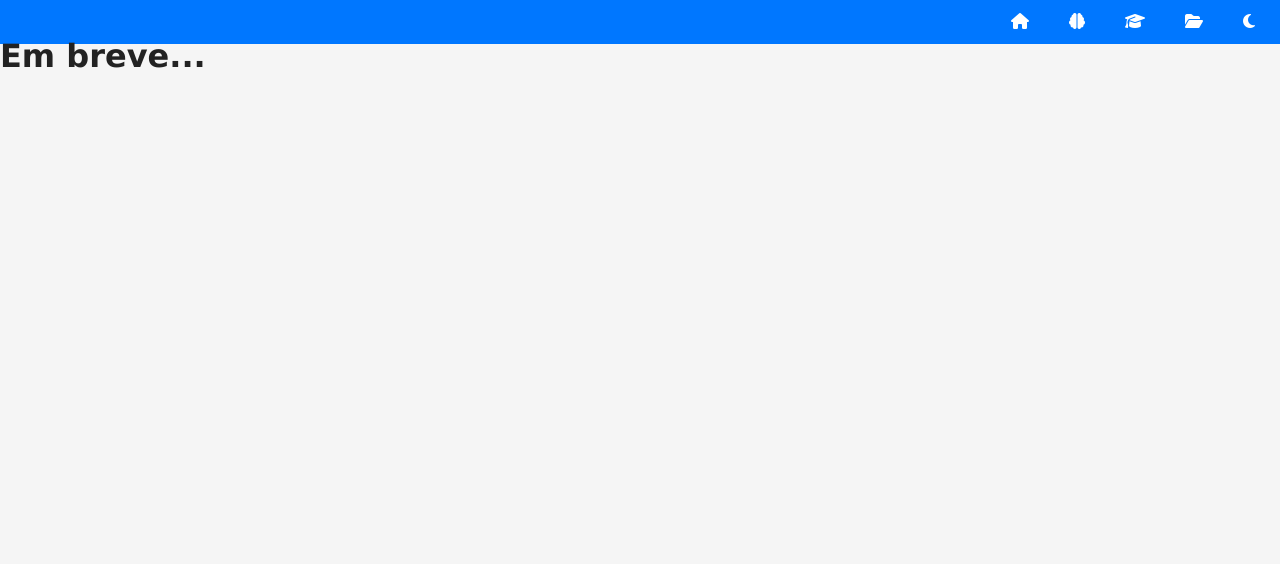
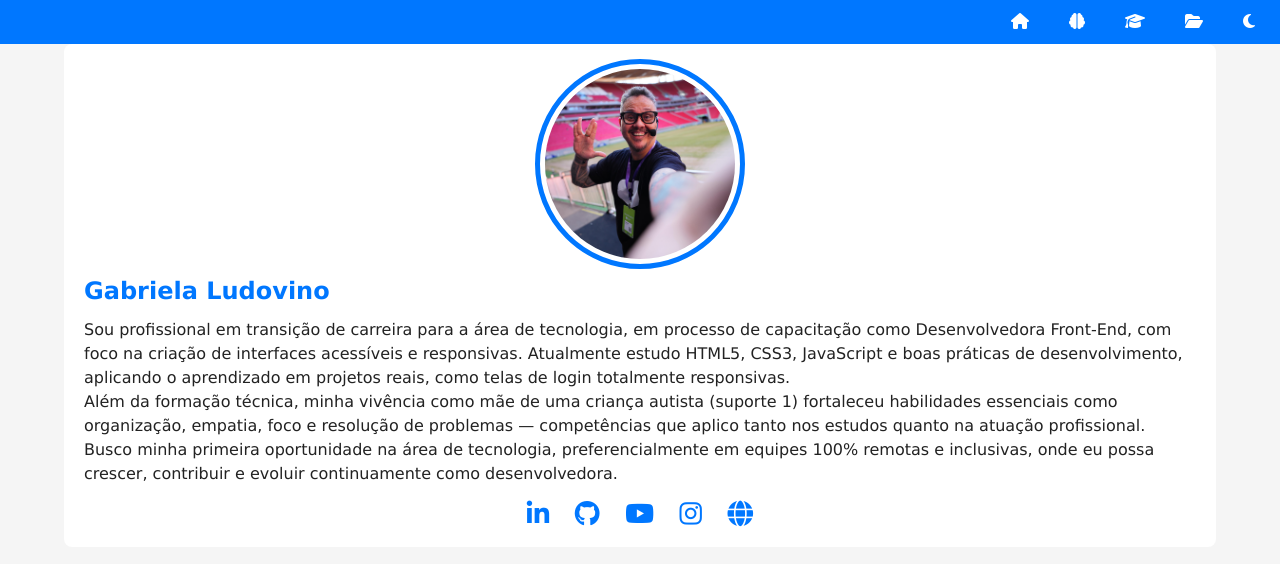
Before and after one commit to gahbiz/projeto-portfolio, a plain HTML site: page index.html in a window 1280 px wide. Drawn offline with Linux system fonts and the light colour scheme.

Commit message:
fiz o topo

```diff
--- a/estilos/style.css
+++ b/estilos/style.css
@@ -57,3 +57,53 @@ nav#menu a:hover {
   background-color: var(--destaque-inverso);
   color: var(--destaque);
 }
+
+main {
+  display: grid;
+  grid-template-columns: auto 90vw auto;
+}
+
+section#ficha {
+  background-color: var(--fundo-card);
+  padding: 20px;
+  border-radius: 8px;
+  grid-column: 2;
+}
+
+section#ficha img.foto {
+  width: 200px;
+  aspect-ratio: 1/1;
+  object-fit: cover;
+  overflow: hidden;
+  border-radius: 50%;
+  border: 5px solid var(--fundo-card);
+  outline: 5px solid var(--destaque);
+  display: block;
+  margin: auto;
+  margin-bottom: 15px;
+}
+
+section#ficha h1 {
+  color: var(--destaque);
+  margin: 15px 0;
+  font-size: 1.5em;
+  text-align: left;
+}
+
+div#social {
+  display: flex;
+  justify-content: center;
+  align-items: center;
+  font-size: 1.6em;
+  gap: 1em;
+  margin-top: 15px;
+}
+
+div#social a {
+  color: var(--destaque);
+  transition: color 0.5s;
+}
+
+div#social a:hover {
+  color: var(--destaque-inverso);
+}
--- a/index.html
+++ b/index.html
@@ -22,7 +22,29 @@
     </header>
 
     <main>
-        <h1>Em breve...</h1>
+        <section id="ficha">
+            <img src="imagens/guanabara-perfil.jpg" alt="Guatavo Guanabara" class="foto">
+
+            <h1>Gabriela Ludovino</h1>
+
+            <p>Sou profissional em transição de carreira para a área de tecnologia, em processo de capacitação como Desenvolvedora Front-End, com foco na criação de interfaces acessíveis e responsivas. Atualmente estudo HTML5, CSS3, JavaScript e boas práticas de desenvolvimento, aplicando o aprendizado em projetos reais, como telas de login totalmente responsivas.</p>
+
+            <p>Além da formação técnica, minha vivência como mãe de uma criança autista (suporte 1) fortaleceu habilidades essenciais como organização, empatia, foco e resolução de problemas — competências que aplico tanto nos estudos quanto na atuação profissional.</p>
+
+            <p>Busco minha primeira oportunidade na área de tecnologia, preferencialmente em equipes 100% remotas e inclusivas, onde eu possa crescer, contribuir e evoluir continuamente como desenvolvedora.</p>
+
+            <div id="social">
+                <a href="https://www.linkedin.com/in/gabriela-fenandes/" target="_blank" rel="nofollow"><i class="fa-brands fa-linkedin-in"></i></a>
+                <a href="https://github.com/gahbiz" target="_blank" rel="nofollow"><i class="fa-brands fa-github"></i></a>
+                <a href="https://www.youtube.com/cursoemvideo" target="_blank" rel="nofollow"><i class="fa-brands fa-youtube"></i></a>
+                <a href="https://www.instagram.com/gahbiiz/" target="_blank" rel="nofollow"><i class="fa-brands fa-instagram"></i></a>
+                <a href="https://www.cursoemvideo.com/" target="_blank" rel="nofollow"><i class="fa-solid fa-globe"></i></a>
+            </div>
+        </section>
+
+        <section id="detalhes">
+
+        </section>
     </main>
 
     <footer>
```
Also changed, not shown: 1 other file.
